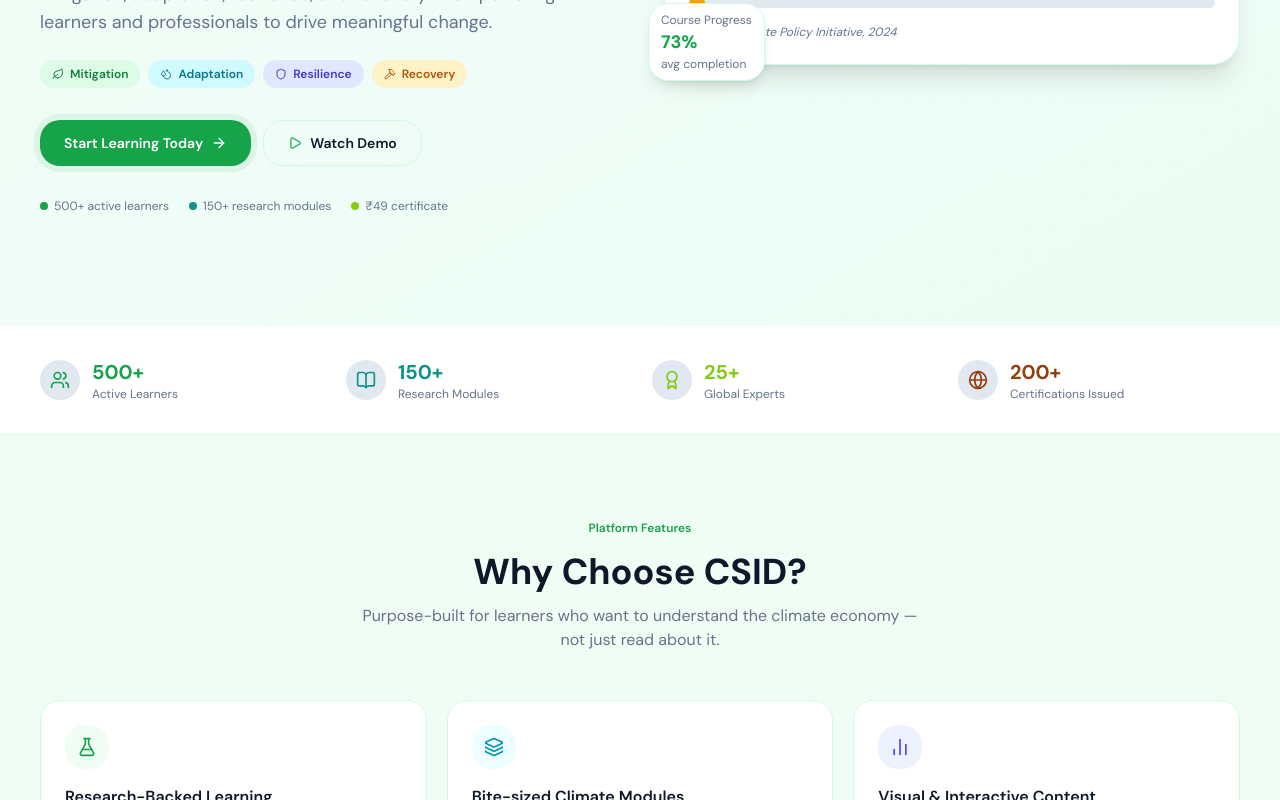
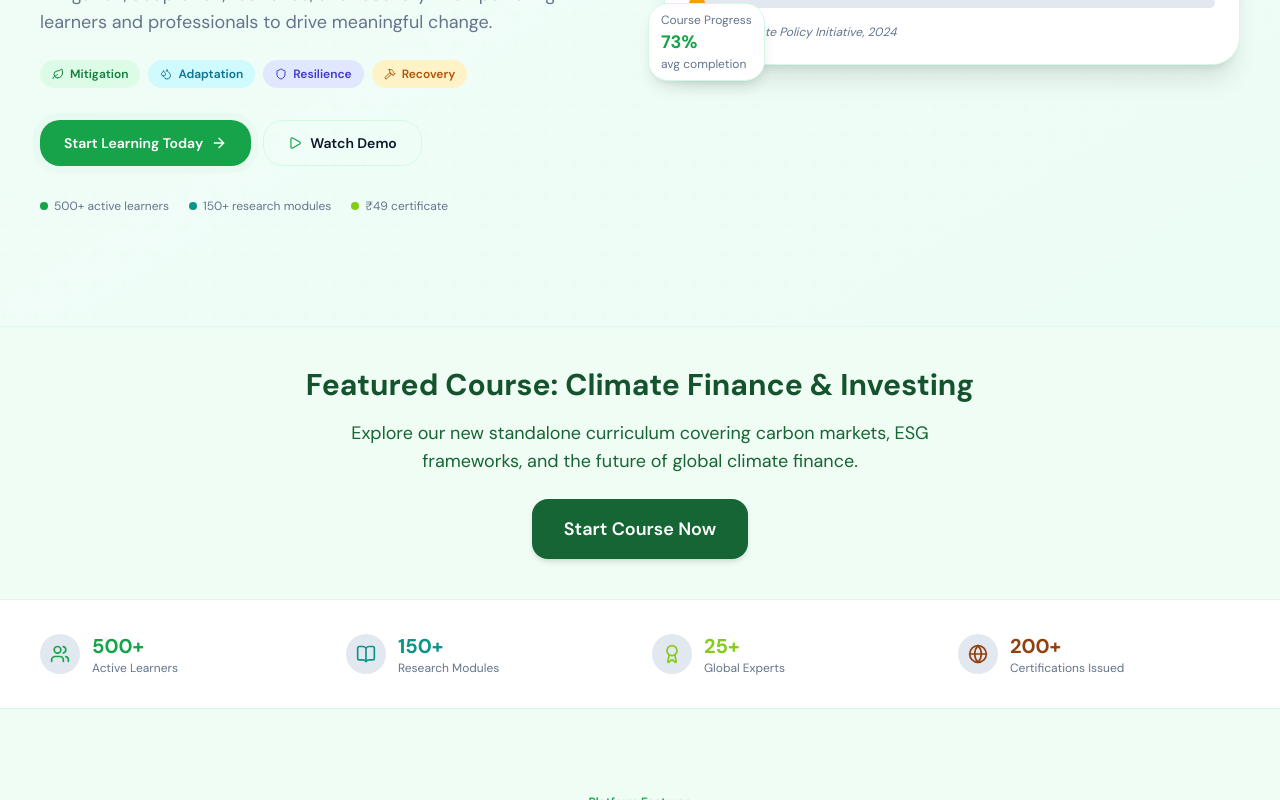
Before and after one commit to Arkraj7/csid, a Next.js app: page / in a window 1280 px wide. Shown: the part 535-1335 px from the top of the page. Built offline with nearby package versions, Linux system fonts and the light colour scheme.

Commit message:
Update page.tsx

```diff
--- a/src/app/page.tsx
+++ b/src/app/page.tsx
@@ -15,6 +15,26 @@ export default function HomePage() {
       <Navbar currentPath="/" />
       <main>
         <HeroBanner />
+
+        {/* --- NEW FEATURED COURSE LINK --- */}
+        <section className="flex justify-center items-center py-10 bg-green-50 border-y border-green-100 px-4">
+          <div className="text-center">
+            <h2 className="text-2xl md:text-3xl font-bold text-green-900 mb-4">
+              Featured Course: Climate Finance & Investing
+            </h2>
+            <p className="text-green-800 mb-6 max-w-2xl mx-auto text-lg">
+              Explore our new standalone curriculum covering carbon markets, ESG frameworks, and the future of global climate finance.
+            </p>
+            <a
+              href="/csid/climate-finance.html"
+              className="inline-block px-8 py-4 text-white bg-green-800 rounded-lg hover:bg-green-700 transition-colors shadow-md font-semibold text-lg"
+            >
+              Start Course Now
+            </a>
+          </div>
+        </section>
+        {/* -------------------------------- */}
+
         <StatsSection />
         <WhyChooseSection />
         <BadgeTabsSection />
```
